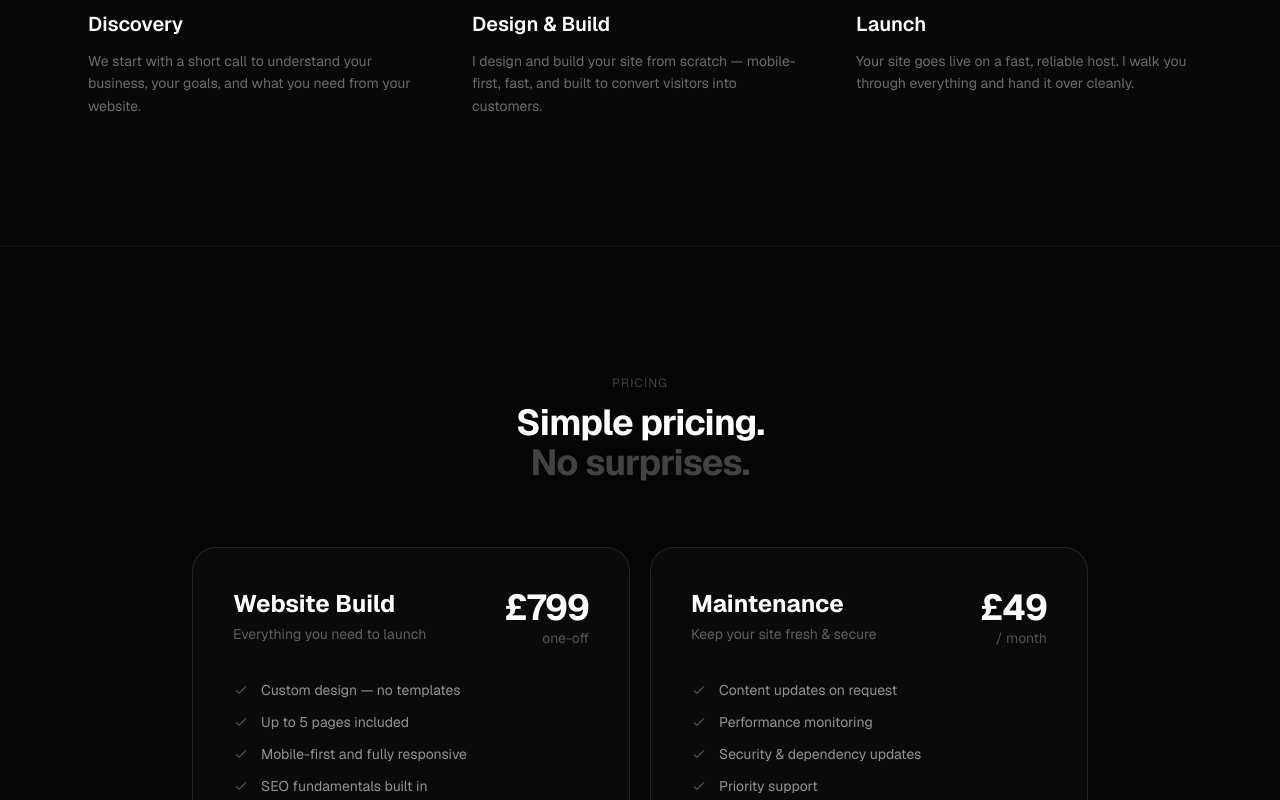
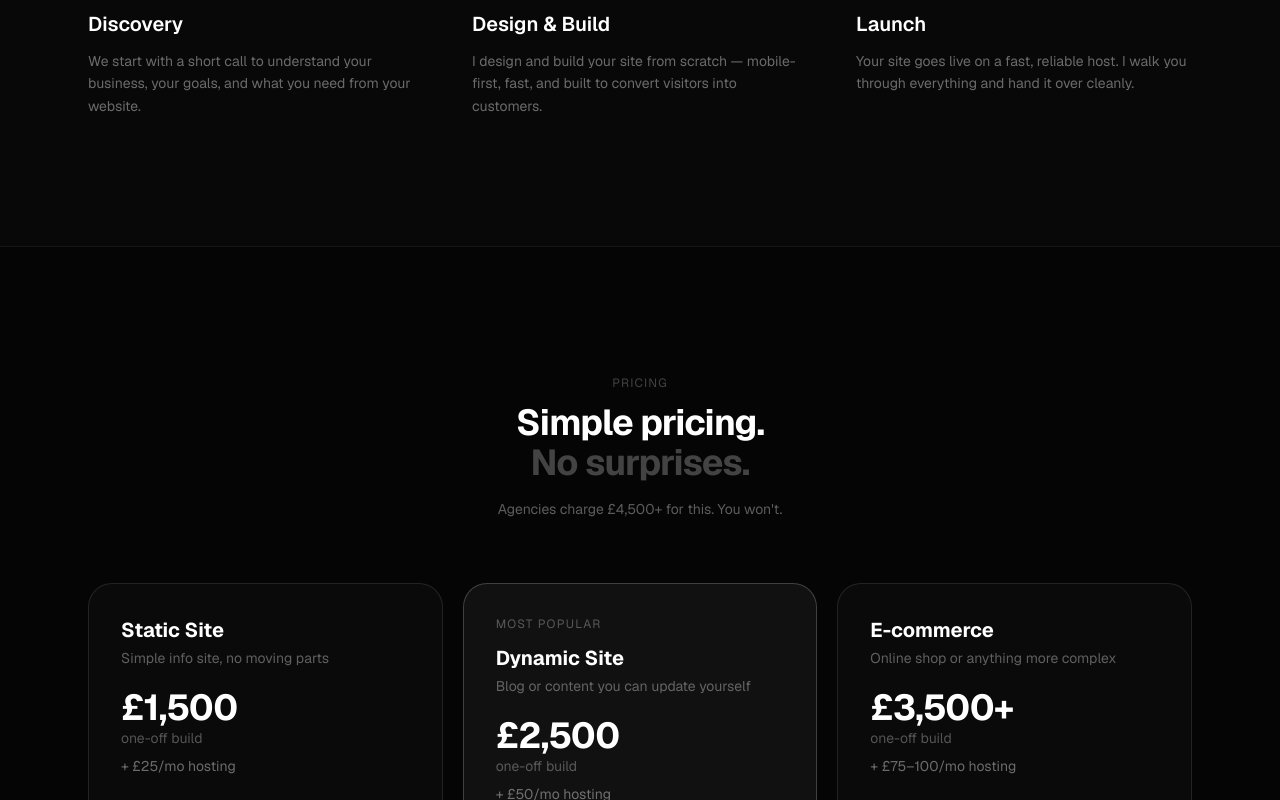
Before and after one commit to Boyns2017/swiftsite, a Next.js app: page / in a window 1280 px wide. Shown: the part 2000-2800 px from the top of the page. Built offline with nearby package versions, Linux system fonts and the light colour scheme.

Commit message:
Update the website...

```diff
--- a/src/app/api/contact/route.ts
+++ b/src/app/api/contact/route.ts
@@ -13,7 +13,7 @@ export async function POST(req: NextRequest) {
     }
 
     // TODO: Wire up to an email service (e.g. Resend, Nodemailer)
-    // e.g. await resend.emails.send({ from: ..., to: "hello@swiftsite.co.uk", ... })
+    // e.g. await resend.emails.send({ from: ..., to: "hello@swiftsite.tech", ... })
     console.log("Contact form submission:", { name, email, business, message });
 
     return NextResponse.json({ success: true });
--- a/src/app/contact/page.tsx
+++ b/src/app/contact/page.tsx
@@ -43,7 +43,7 @@ export default function ContactPage() {
                 ✉
               </div>
               <span className="text-white/45 text-sm">
-                hello@swiftsite.co.uk
+                hello@swiftsite.tech
               </span>
             </div>
             <div className="flex items-center gap-4">
--- a/src/app/layout.tsx
+++ b/src/app/layout.tsx
@@ -12,7 +12,7 @@ const geist = Geist({
 export const metadata: Metadata = {
   title: "SwiftSite — Professional Websites for Small Businesses",
   description:
-    "Fast, professional websites for small businesses, freelancers, and personal brands. Built by a VP of Engineering in London. From £799.",
+    "Fast, professional websites for small businesses, freelancers, and personal brands. Built by a VP of Engineering in London. From £1,500.",
 };
 
 export default function RootLayout({
--- a/src/components/ContactForm.tsx
+++ b/src/components/ContactForm.tsx
@@ -115,7 +115,7 @@ export default function ContactForm() {
 
       {state === "error" && (
         <p className="text-red-400/70 text-sm">
-          Something went wrong. Please try again or email hello@swiftsite.co.uk
+          Something went wrong. Please try again or email hello@swiftsite.tech
           directly.
         </p>
       )}
--- a/src/components/Footer.tsx
+++ b/src/components/Footer.tsx
@@ -12,7 +12,7 @@ export default function Footer() {
             Swift<span className="text-white/30">site</span>
           </Link>
           <p className="text-white/30 text-sm mt-1">Harrison Boyns · London</p>
-          <p className="text-white/30 text-sm">hello@swiftsite.co.uk</p>
+          <p className="text-white/30 text-sm">hello@swiftsite.tech</p>
         </div>
 
         <div className="flex items-center gap-6">
--- a/src/components/Hero.tsx
+++ b/src/components/Hero.tsx
@@ -24,7 +24,7 @@ export default function Hero() {
         <p className="text-lg text-white/45 max-w-xl mx-auto mb-10 leading-relaxed">
           Professional, fast websites built by a senior engineer — not a
           template. For small businesses, freelancers, and personal brands.
-          From&nbsp;£799.
+          From&nbsp;£1,500.
         </p>
 
         <div className="flex flex-col sm:flex-row gap-3 justify-center">
--- a/src/components/Pricing.tsx
+++ b/src/components/Pricing.tsx
@@ -1,6 +1,13 @@
 import Link from "next/link";
 
-const included = [
+const tiers = [
+  {
+    name: "Static Site",
+    tagline: "Simple info site, no moving parts",
+    build: "£1,500",
+    hosting: "£25",
+    hostingSuffix: "/mo",
+    features: [
       "Custom design — no templates",
       "Up to 5 pages included",
       "Mobile-first and fully responsive",
@@ -8,19 +15,40 @@ const included = [
       "Contact form",
       "1 round of revisions",
       "Deployed and live on fast hosting",
-];
-
-const retainerIncluded = [
-  "Content updates on request",
-  "Performance monitoring",
-  "Security & dependency updates",
-  "Priority support",
-  "Monthly check-in",
-];
-
-const addons = [
-  { label: "Extra pages", price: "£75 / page" },
-  { label: "Google Business setup", price: "£99 one-off" },
+    ],
+  },
+  {
+    name: "Dynamic Site",
+    tagline: "Blog or content you can update yourself",
+    build: "£2,500",
+    hosting: "£50",
+    hostingSuffix: "/mo",
+    featured: true,
+    features: [
+      "Custom design — no templates",
+      "Blog or news section",
+      "Content you can edit yourself",
+      "Mobile-first and fully responsive",
+      "SEO fundamentals built in",
+      "Contact form",
+      "1 round of revisions",
+    ],
+  },
+  {
+    name: "E-commerce",
+    tagline: "Online shop or anything more complex",
+    build: "£3,500+",
+    hosting: "£75–100",
+    hostingSuffix: "/mo",
+    features: [
+      "Online shop & product pages",
+      "Payment integration",
+      "Order management",
+      "Mobile-first and fully responsive",
+      "SEO fundamentals built in",
+      "Scoped to your requirements",
+    ],
+  },
 ];
 
 export default function Pricing() {
@@ -35,30 +63,41 @@ export default function Pricing() {
           <br />
           <span className="text-white/25">No surprises.</span>
         </h2>
+        <p className="text-white/35 text-sm mt-4 max-w-sm mx-auto">
+          Agencies charge £4,500+ for this. You won&apos;t.
+        </p>
       </div>
 
-      <div className="grid grid-cols-1 md:grid-cols-2 gap-5 max-w-4xl mx-auto">
-        {/* Build card */}
-        <div className="rounded-3xl border border-white/10 bg-white/[0.025] p-10 flex flex-col">
-          <div className="flex items-start justify-between mb-8">
-            <div>
-              <h3 className="text-white font-bold text-2xl mb-1">
-                Website Build
-              </h3>
-              <p className="text-white/35 text-sm">
-                Everything you need to launch
+      <div className="grid grid-cols-1 md:grid-cols-3 gap-5">
+        {tiers.map((tier) => (
+          <div
+            key={tier.name}
+            className={`rounded-3xl border p-8 flex flex-col ${
+              tier.featured
+                ? "border-white/20 bg-white/[0.05]"
+                : "border-white/10 bg-white/[0.025]"
+            }`}
+          >
+            <div className="mb-8">
+              {tier.featured && (
+                <p className="text-white/30 text-xs uppercase tracking-widest mb-3">
+                  Most popular
                 </p>
+              )}
+              <h3 className="text-white font-bold text-xl mb-1">{tier.name}</h3>
+              <p className="text-white/35 text-sm mb-5">{tier.tagline}</p>
+              <div className="text-white font-bold text-4xl tracking-tight">
+                {tier.build}
               </div>
-            <div className="text-right shrink-0 ml-4">
-              <div className="text-white font-bold text-4xl tracking-tight">
-                £799
-              </div>
-              <div className="text-white/30 text-sm">one-off</div>
+              <div className="text-white/30 text-sm">one-off build</div>
+              <div className="mt-2 text-white/40 text-sm">
+                + {tier.hosting}
+                {tier.hostingSuffix} hosting
               </div>
             </div>
 
             <ul className="space-y-3 mb-10 flex-1">
-            {included.map((item) => (
+              {tier.features.map((item) => (
                 <li
                   key={item}
                   className="flex items-center gap-3 text-sm text-white/55"
@@ -83,91 +122,25 @@ export default function Pricing() {
 
             <Link
               href="/contact"
-            className="block w-full text-center px-6 py-4 bg-white text-black text-sm font-semibold rounded-full hover:bg-white/90 transition-colors"
+              className={`block w-full text-center px-6 py-4 text-sm font-semibold rounded-full transition-all ${
+                tier.featured
+                  ? "bg-white text-black hover:bg-white/90"
+                  : "border border-white/15 text-white/70 hover:text-white hover:border-white/30"
+              }`}
             >
               Start your project
             </Link>
-
-          <div className="mt-8 pt-8 border-t border-white/[0.07]">
-            <p className="text-white/25 text-xs uppercase tracking-widest mb-4">
-              Add-ons
-            </p>
-            <div className="space-y-2.5">
-              {addons.map((addon) => (
-                <div key={addon.label} className="flex justify-between text-sm">
-                  <span className="text-white/45">{addon.label}</span>
-                  <span className="text-white/35">{addon.price}</span>
           </div>
         ))}
       </div>
-          </div>
-        </div>
-
-        {/* Retainer card */}
-        <div className="rounded-3xl border border-white/10 bg-white/[0.025] p-10 flex flex-col">
-          <div className="flex items-start justify-between mb-8">
-            <div>
-              <h3 className="text-white font-bold text-2xl mb-1">
-                Maintenance
-              </h3>
-              <p className="text-white/35 text-sm">
-                Keep your site fresh & secure
-              </p>
-            </div>
-            <div className="text-right shrink-0 ml-4">
-              <div className="text-white font-bold text-4xl tracking-tight">
-                £49
-              </div>
-              <div className="text-white/30 text-sm">/ month</div>
-            </div>
-          </div>
-
-          <ul className="space-y-3 mb-10 flex-1">
-            {retainerIncluded.map((item) => (
-              <li
-                key={item}
-                className="flex items-center gap-3 text-sm text-white/55"
-              >
-                <svg
-                  className="w-4 h-4 text-white/25 shrink-0"
-                  fill="none"
-                  viewBox="0 0 24 24"
-                  stroke="currentColor"
-                >
-                  <path
-                    strokeLinecap="round"
-                    strokeLinejoin="round"
-                    strokeWidth={2}
-                    d="M5 13l4 4L19 7"
-                  />
-                </svg>
-                {item}
-              </li>
-            ))}
-          </ul>
-
-          <Link
-            href="/contact"
-            className="block w-full text-center px-6 py-4 border border-white/15 text-white/70 text-sm font-semibold rounded-full hover:text-white hover:border-white/30 transition-all"
-          >
-            Add to your project
-          </Link>
-
-          <div className="mt-8 pt-8 border-t border-white/[0.07]">
-            <p className="text-white/25 text-xs leading-relaxed">
-              Available as an add-on after your site is built. Cancel anytime.
-            </p>
-          </div>
-        </div>
-      </div>
 
       <p className="text-center text-white/25 text-sm mt-8">
-        Need something custom?{" "}
+        Monthly hosting covers everything — keeping it live, fast and maintained.{" "}
         <Link
           href="/contact"
           className="text-white/45 hover:text-white transition-colors underline underline-offset-2"
         >
-          Let&apos;s talk.
+          Not sure what you need? Let&apos;s talk.
         </Link>
       </p>
     </section>
```
Lines whose indentation alone changed are shown as unchanged.
